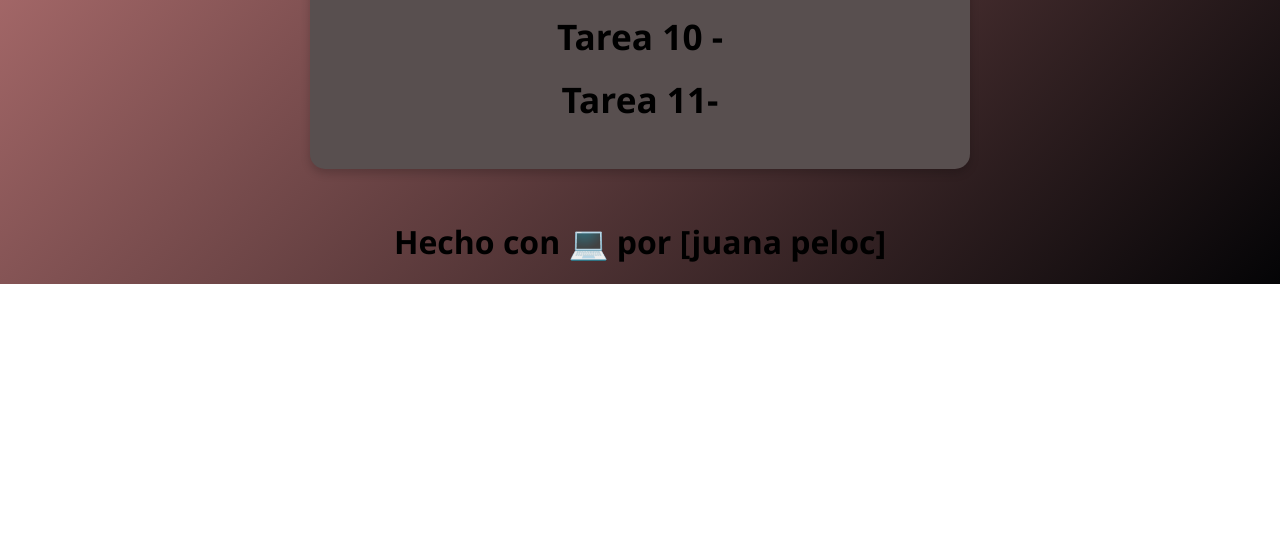
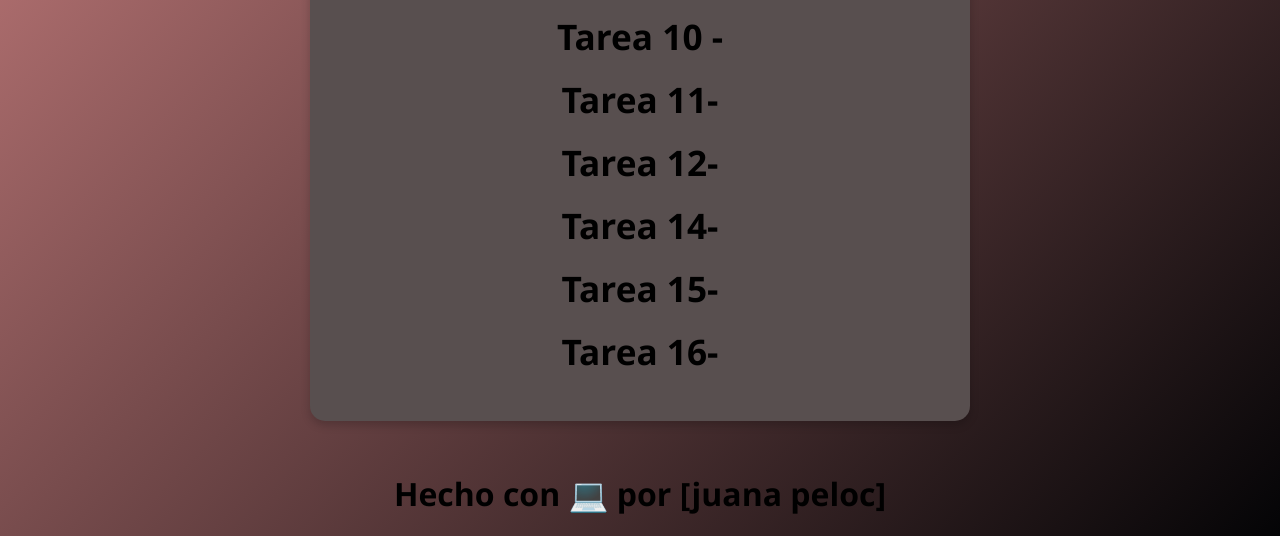
Before and after one commit to Juana888/plataformas-moviles-entregas, a plain HTML site: page index.html in a window 1280 px wide. Shown: the part 780-1316 px from the top of the page. Before the commit the page ends 1064 px from the top, so only its background shows below. Drawn offline with Linux system fonts and the light colour scheme.

Commit message:
Update index.html

```diff
--- a/index.html
+++ b/index.html
@@ -72,6 +72,10 @@
      <li><a href="tp-9/index.html" target="_blank">Tarea 9 - </a></li>
      <li><a href="tp-10/index.html" target="_blank">Tarea 10 - </a></li>
      <li><a href="tp-11/index.html" target="_blank">Tarea 11- </a></li>
+     <li><a href="tp-12/index.html" target="_blank">Tarea 12- </a></li>
+     <li><a href="tp-14/index.html" target="_blank">Tarea 14- </a></li>
+     <li><a href="tp-15/index.html" target="_blank">Tarea 15- </a></li>
+     <li><a href="tp-16/index.html" target="_blank">Tarea 16- </a></li>
   </ul>
 </center>
 </main>
```
